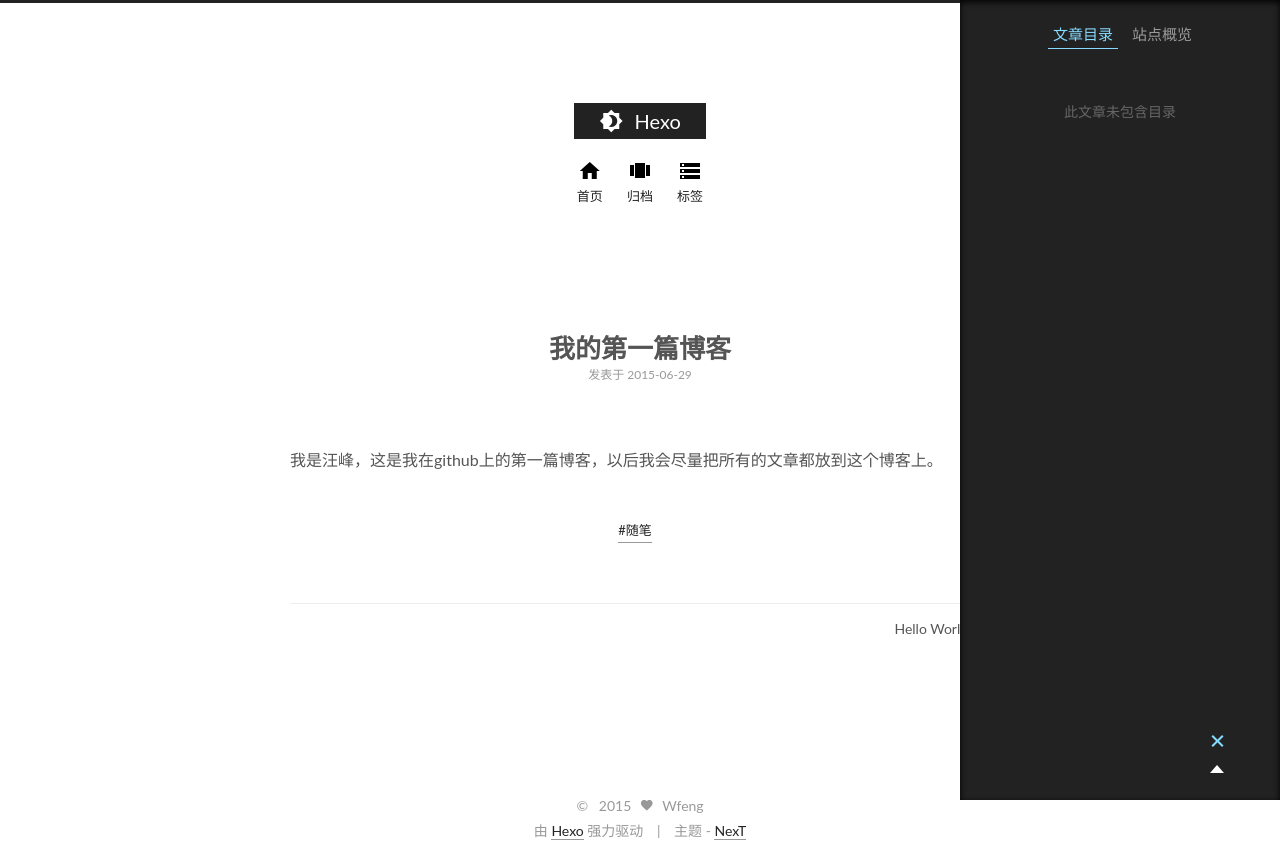
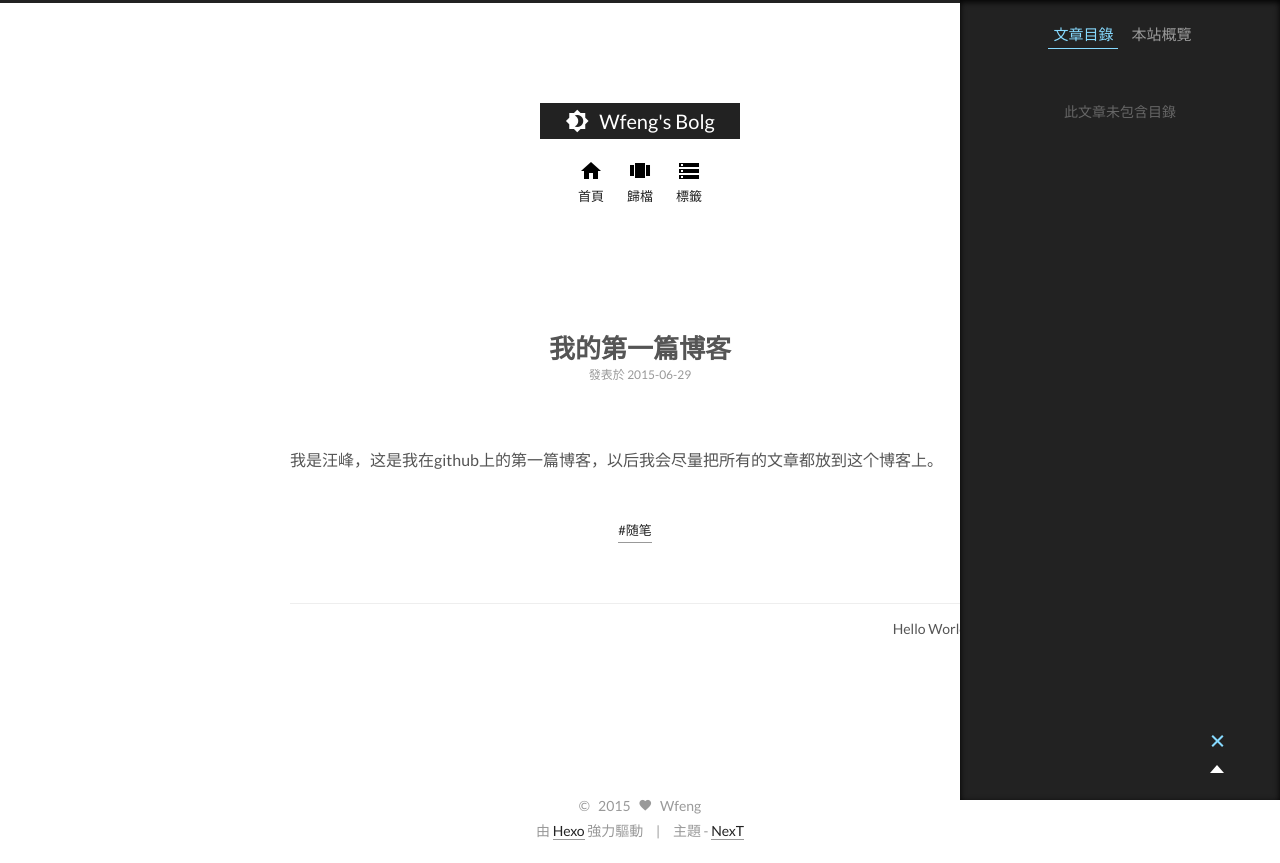
Before and after one commit to wfeng1991/wfeng.github.io, a plain HTML site: page 2015/06/29/我的第一篇博客/index.html in a window 1280 px wide. Both pictures are taken after a click on the element 1217 px from the left and 742 px from the top of the page. Drawn offline with Linux system fonts and the light colour scheme; files that its build step writes are made by us from their sources; files whose address does not match are found by name.

Commit message:
Site updated: 2015-06-29 20:52:13

```diff
--- a/2015/06/29/hello-world/index.html
+++ b/2015/06/29/hello-world/index.html
@@ -15,6 +15,8 @@
   <link rel="stylesheet" type="text/css" href="/mybolg/vendors/fancybox/source/jquery.fancybox.css?v=2.1.5"/>
 
 
+
+  <link href='http://fonts.googleapis.com/css?family=Lato:300,400,700,400italic&subset=latin,latin-ext' rel='stylesheet' type='text/css'>
 
 
 <link rel="stylesheet" type="text/css" href="/mybolg/css/main.css?v=0.4.3"/>
@@ -45,7 +47,7 @@
 
 
 
-  <title> Hello World // Hexo </title>
+  <title> Hello World // Wfeng's Bolg </title>
 </head>
 
 <body>
@@ -70,7 +72,7 @@
       <span class="logo">
         <i class="icon-logo"></i>
       </span>
-      <span class="site-title">Hexo</span>
+      <span class="site-title">Wfeng's Bolg</span>
   </a>
   <span class="logo-line-after"><i></i></span>
 </h1>
@@ -93,7 +95,7 @@
         <li class="menu-item menu-item-home">
           <a href="/">
             <i class="menu-item-icon icon-home"></i> <br />
-            首页
+            首頁
           </a>
         </li>
 
@@ -101,7 +103,7 @@
         <li class="menu-item menu-item-archives">
           <a href="/archives">
             <i class="menu-item-icon icon-archives"></i> <br />
-            归档
+            歸檔
           </a>
         </li>
 
@@ -109,7 +111,7 @@
         <li class="menu-item menu-item-tags">
           <a href="/tags">
             <i class="menu-item-icon icon-tags"></i> <br />
-            标签
+            標籤
           </a>
         </li>
 
@@ -148,7 +150,7 @@
 
       <div class="post-meta">
         <span class="post-time">
-          发表于 2015-06-29
+          發表於 2015-06-29
         </span>
 
 
@@ -236,10 +238,10 @@
 
         <ul class="sidebar-nav motion-element">
           <li class="sidebar-nav-toc sidebar-nav-active" data-target="post-toc-wrap">
-            文章目录
+            文章目錄
           </li>
           <li class="sidebar-nav-overview" data-target="site-overview">
-            站点概览
+            本站概覽
           </li>
         </ul>
 
@@ -254,21 +256,21 @@
           <div class="site-state-item site-state-posts">
             <a href="/archives">
               <span class="site-state-item-count">2</span>
-              <span class="site-state-item-name">日志</span>
+              <span class="site-state-item-name">文章</span>
             </a>
           </div>
 
           <div class="site-state-item site-state-categories">
 
               <span class="site-state-item-count">0</span>
-              <span class="site-state-item-name">分类</span>
+              <span class="site-state-item-name">分類</span>
 
           </div>
 
           <div class="site-state-item site-state-tags">
             <a href="/tags">
               <span class="site-state-item-count">1</span>
-              <span class="site-state-item-name">标签</span>
+              <span class="site-state-item-name">標籤</span>
               </a>
           </div>
 
@@ -321,11 +323,11 @@
 </div>
 
 <div class="powered-by">
-  由 <a class="theme-link" href="http://hexo.io">Hexo</a> 强力驱动
+  由 <a class="theme-link" href="http://hexo.io">Hexo</a> 強力驅動
 </div>
 
 <div class="theme-info">
-  主题 -
+  主題 -
   <a class="theme-link" href="https://github.com/iissnan/hexo-theme-next">
     NexT
   </a>
--- a/2015/06/29/我的第一篇博客/index.html
+++ b/2015/06/29/我的第一篇博客/index.html
@@ -15,6 +15,8 @@
   <link rel="stylesheet" type="text/css" href="/mybolg/vendors/fancybox/source/jquery.fancybox.css?v=2.1.5"/>
 
 
+
+  <link href='http://fonts.googleapis.com/css?family=Lato:300,400,700,400italic&subset=latin,latin-ext' rel='stylesheet' type='text/css'>
 
 
 <link rel="stylesheet" type="text/css" href="/mybolg/css/main.css?v=0.4.3"/>
@@ -45,7 +47,7 @@
 
 
 
-  <title> 我的第一篇博客 // Hexo </title>
+  <title> 我的第一篇博客 // Wfeng's Bolg </title>
 </head>
 
 <body>
@@ -70,7 +72,7 @@
       <span class="logo">
         <i class="icon-logo"></i>
       </span>
-      <span class="site-title">Hexo</span>
+      <span class="site-title">Wfeng's Bolg</span>
   </a>
   <span class="logo-line-after"><i></i></span>
 </h1>
@@ -93,7 +95,7 @@
         <li class="menu-item menu-item-home">
           <a href="/">
             <i class="menu-item-icon icon-home"></i> <br />
-            首页
+            首頁
           </a>
         </li>
 
@@ -101,7 +103,7 @@
         <li class="menu-item menu-item-archives">
           <a href="/archives">
             <i class="menu-item-icon icon-archives"></i> <br />
-            归档
+            歸檔
           </a>
         </li>
 
@@ -109,7 +111,7 @@
         <li class="menu-item menu-item-tags">
           <a href="/tags">
             <i class="menu-item-icon icon-tags"></i> <br />
-            标签
+            標籤
           </a>
         </li>
 
@@ -148,7 +150,7 @@
 
       <div class="post-meta">
         <span class="post-time">
-          发表于 2015-06-29
+          發表於 2015-06-29
         </span>
 
 
@@ -234,10 +236,10 @@
 
         <ul class="sidebar-nav motion-element">
           <li class="sidebar-nav-toc sidebar-nav-active" data-target="post-toc-wrap">
-            文章目录
+            文章目錄
           </li>
           <li class="sidebar-nav-overview" data-target="site-overview">
-            站点概览
+            本站概覽
           </li>
         </ul>
 
@@ -252,21 +254,21 @@
           <div class="site-state-item site-state-posts">
             <a href="/archives">
               <span class="site-state-item-count">2</span>
-              <span class="site-state-item-name">日志</span>
+              <span class="site-state-item-name">文章</span>
             </a>
           </div>
 
           <div class="site-state-item site-state-categories">
 
               <span class="site-state-item-count">0</span>
-              <span class="site-state-item-name">分类</span>
+              <span class="site-state-item-name">分類</span>
 
           </div>
 
           <div class="site-state-item site-state-tags">
             <a href="/tags">
               <span class="site-state-item-count">1</span>
-              <span class="site-state-item-name">标签</span>
+              <span class="site-state-item-name">標籤</span>
               </a>
           </div>
 
@@ -293,7 +295,7 @@
           <div class="post-toc">
 
 
-              <p class="post-toc-empty">此文章未包含目录</p>
+              <p class="post-toc-empty">此文章未包含目錄</p>
 
           </div>
           <div class="post-toc-indicator-bottom post-toc-indicator"></div>
@@ -319,11 +321,11 @@
 </div>
 
 <div class="powered-by">
-  由 <a class="theme-link" href="http://hexo.io">Hexo</a> 强力驱动
+  由 <a class="theme-link" href="http://hexo.io">Hexo</a> 強力驅動
 </div>
 
 <div class="theme-info">
-  主题 -
+  主題 -
   <a class="theme-link" href="https://github.com/iissnan/hexo-theme-next">
     NexT
   </a>
--- a/css/main.css
+++ b/css/main.css
@@ -1135,7 +1135,7 @@ body {
   width: 4px;
   height: 4px;
   border-radius: 50%;
-  background: #74ffa1;
+  background: #f17e17;
 }
 .sidebar-nav {
   margin: 0;
```
Also changed, not shown: archives/2015/06/index.html (+13 -11 lines), archives/2015/index.html (+13 -11 lines), archives/index.html (+13 -11 lines), index.html (+14 -12 lines), tags/随笔/index.html (+13 -11 lines).
